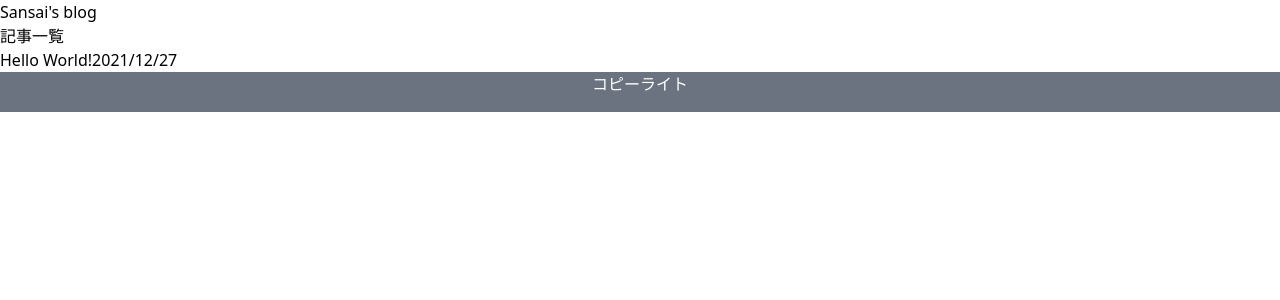
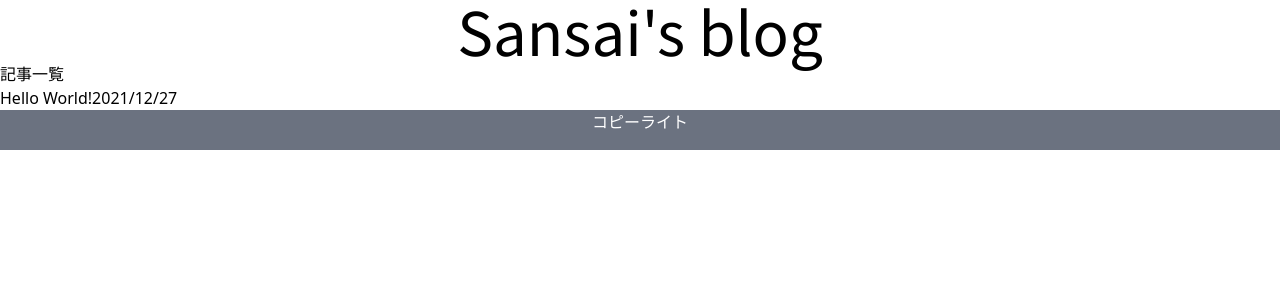
Before and after one commit to Sansai-snct/blog, a Next.js app: page / in a window 1280 px wide. Shown: the top 300 px of the page. Built offline with nearby package versions, Linux system fonts and the light colour scheme.

Commit message:
[update] タイトルの大きさと位置調整 #3

```diff
--- a/src/components/Header/Header.tsx
+++ b/src/components/Header/Header.tsx
@@ -3,9 +3,9 @@ import React, { VFC } from 'react';
 const Header: VFC = () => {
   return (
     <header>
-      <nav>
+      <nav className=' text-center '>
         <Link href='/'>
-          <a>Sansai's blog</a>
+          <a className='text-4xl md:text-6xl  font-noto'>Sansai's blog</a>
         </Link>
       </nav>
     </header>
```
